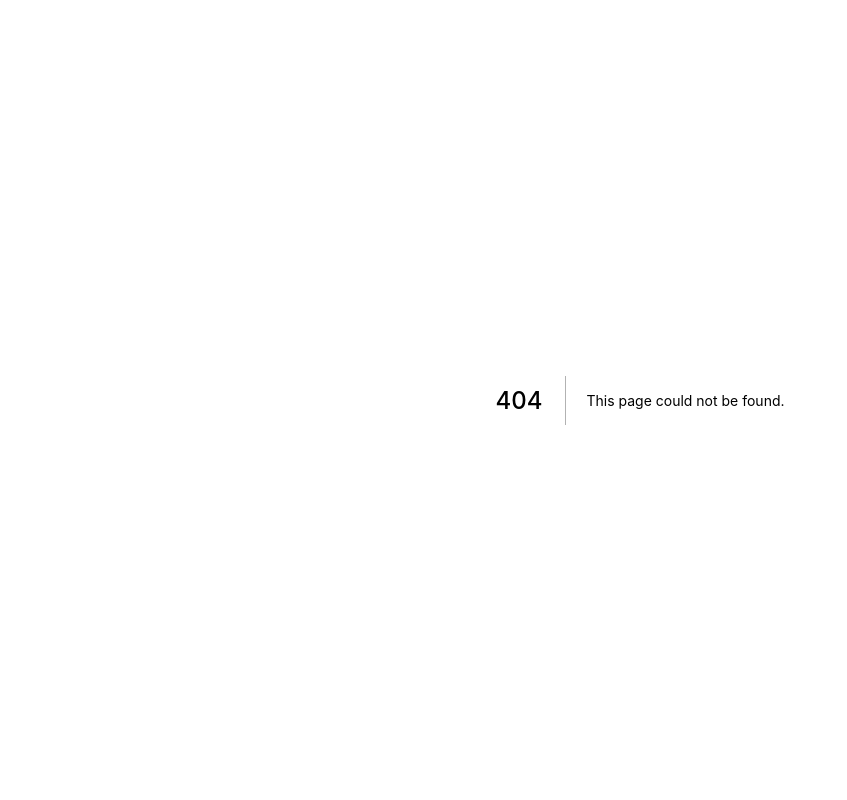
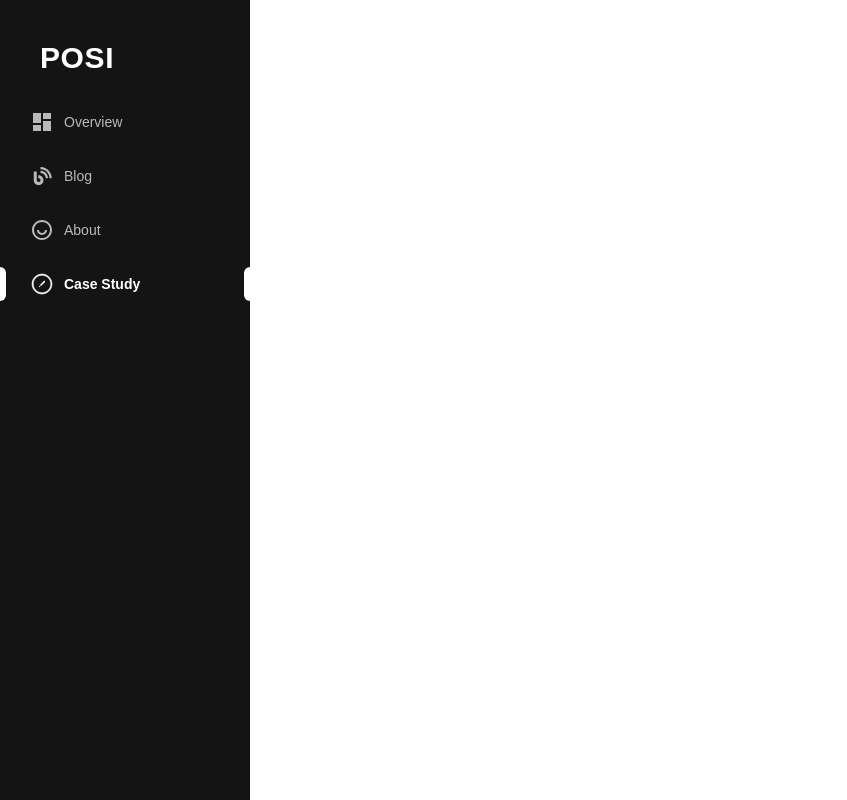
Before and after one commit to Adebesin-Cell/posi, a Next.js app: page /admin/case-study/add in a window 1280 px wide. Before the commit this address had no page. Shown: the whole page, without its empty margins (0-847 px from the left). Built offline with nearby package versions, Linux system fonts and the light colour scheme; a web font is replaced by a local one.

Commit message:
Updating UI

```diff
--- a/components/case-study/AddCaseStudy.module.scss
+++ b/components/case-study/AddCaseStudy.module.scss
@@ -58,6 +58,7 @@
     &__card {
         display: flex;
         flex-direction: column;
+        cursor: pointer;
     }
 
     &__body {
--- /dev/null
+++ b/components/case-study/AddCaseStudyView.js
@@ -0,0 +1,14 @@
+import DashboardWrapper from '../dashboard/wrapper/Wrapper';
+import styles from './AddCaseStudyView.module.scss';
+
+const AddCaseStudyView = function () {
+  return (
+    <div className={styles.view}>
+      <DashboardWrapper>
+        <div className={styles.view__header}>&nbsp;</div>
+      </DashboardWrapper>
+    </div>
+  );
+};
+
+export default AddCaseStudyView;
--- /dev/null
+++ b/components/case-study/AddCaseStudyView.module.scss
@@ -0,0 +1,5 @@
+.view {
+    position: relative;
+    background: var(--white-900);
+    flex: 1 1 0%;
+}
--- a/components/sidebar/Sidebar.js
+++ b/components/sidebar/Sidebar.js
@@ -45,7 +45,9 @@ const Sidebar = function () {
             <a
               name='Blog'
               className={
-                router.pathname === '/admin/blog' ? activeClass : inActiveClass
+                router.pathname.includes('/admin/blog')
+                  ? activeClass
+                  : inActiveClass
               }
             >
               <span className={styles.sidebar__icon}>
@@ -64,7 +66,9 @@ const Sidebar = function () {
             <a
               name='About'
               className={
-                router.pathname === '/admin/about' ? activeClass : inActiveClass
+                router.pathname.includes('/admin/about')
+                  ? activeClass
+                  : inActiveClass
               }
             >
               <span className={styles.sidebar__icon}>
@@ -83,7 +87,7 @@ const Sidebar = function () {
             <a
               name='Case Studies'
               className={
-                router.pathname === '/admin/case-study'
+                router.pathname.includes('/admin/case-study')
                   ? activeClass
                   : inActiveClass
               }
--- /dev/null
+++ b/pages/admin/case-study/add/index.js
@@ -0,0 +1,22 @@
+import Head from 'next/head';
+import AddCaseStudyView from '../../../../components/case-study/AddCaseStudyView';
+import Sidebar from '../../../../components/sidebar/Sidebar';
+import styles from '../../../../styles/AddCaseStudy.module.scss';
+
+const AddCaseStudyPage = function () {
+  return (
+    <>
+      <Head>
+        <title>Create Next App</title>
+        <meta name='description' content='Generated by create next app' />
+        <link rel='icon' href='/favicon.ico' />
+      </Head>
+      <main className={styles.admin}>
+        <Sidebar />
+        <AddCaseStudyView />
+      </main>
+    </>
+  );
+};
+
+export default AddCaseStudyPage;
--- /dev/null
+++ b/styles/AddCaseStudy.module.scss
@@ -0,0 +1,6 @@
+.admin {
+    background: var(--white-900);
+    min-height: 100vh;
+    position: relative;
+    display: flex;
+}
```
